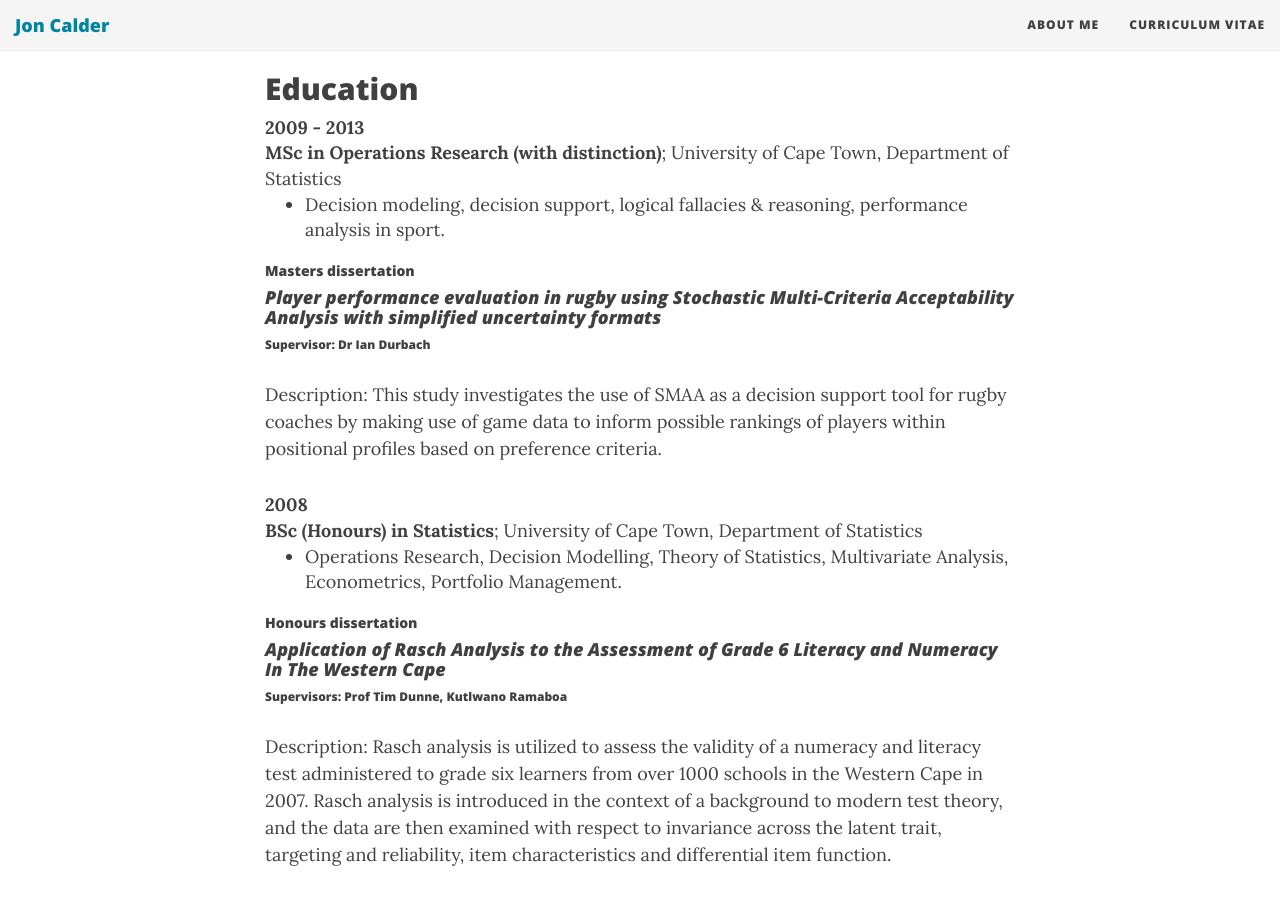
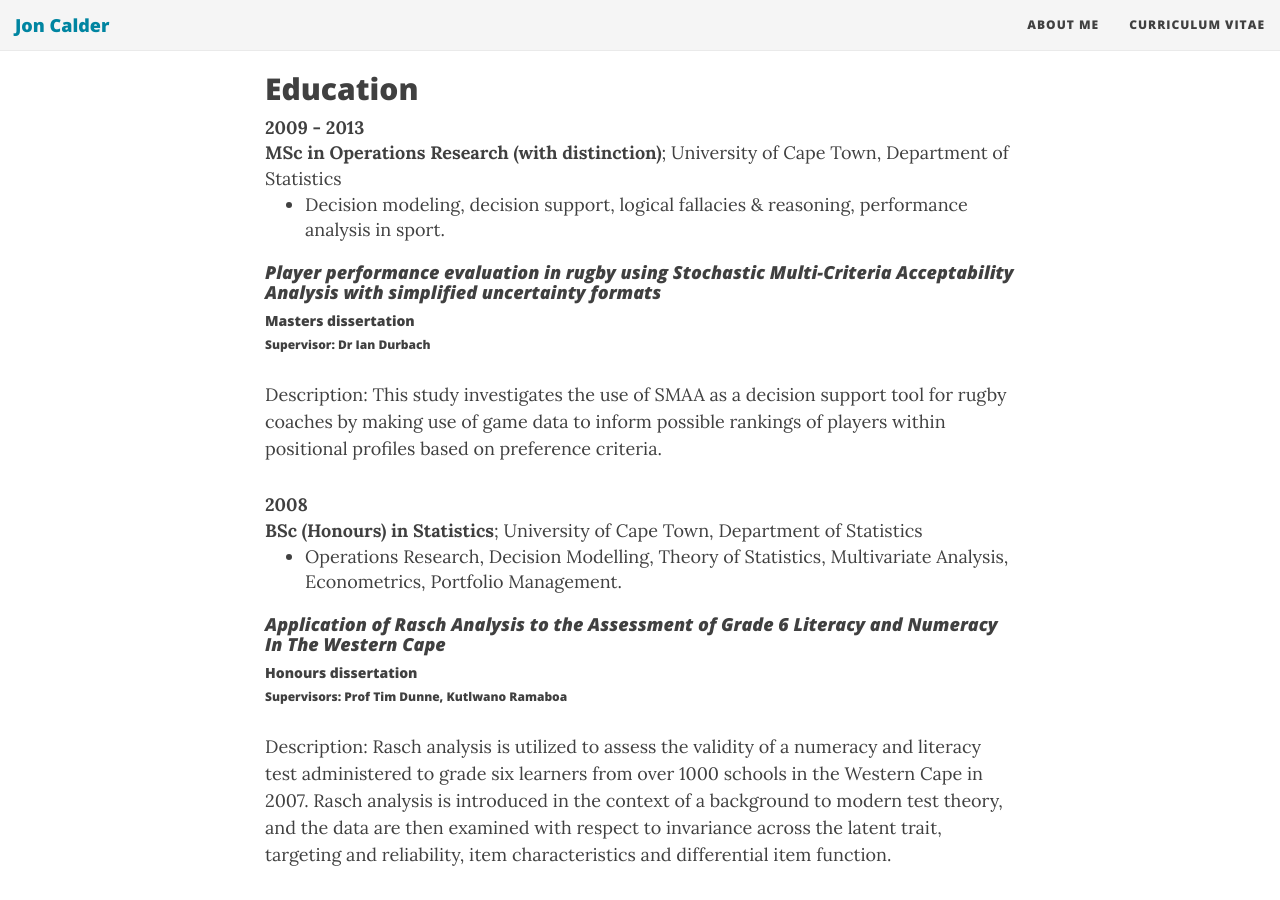
Before and after one commit to jonmcalder/jonmcalder.github.io, a Jekyll site: the page built from cv.md, in a window 1280 px wide and 900 px high, scrolled down 2741 px. Built offline with Jekyll 4.4.1, drawn with Linux system fonts in a browser that asks for light colours; nearby versions of some CDN libraries.

Commit message:
Update cv.md
Re-order items under dissertation titles.

```diff
--- a/cv.md
+++ b/cv.md
@@ -100,9 +100,9 @@ Education
 
     * Decision modeling, decision support, logical fallacies & reasoning, performance analysis in sport.
 
+#### _Player performance evaluation in rugby using Stochastic Multi-Criteria Acceptability Analysis with simplified uncertainty formats_
+
 ##### Masters dissertation
-
-#### _Player performance evaluation in rugby using Stochastic Multi-Criteria Acceptability Analysis with simplified uncertainty formats_
 
 ###### Supervisor: Dr Ian Durbach
 
@@ -113,9 +113,9 @@ Description: This study investigates the use of SMAA as a decision support tool
 
     * Operations Research, Decision Modelling, Theory of Statistics, Multivariate Analysis, Econometrics, Portfolio Management.
 
+#### _Application of Rasch Analysis to the Assessment of Grade 6 Literacy and Numeracy In The Western Cape_
+
 ##### Honours dissertation
-
-#### _Application of Rasch Analysis to the Assessment of Grade 6 Literacy and Numeracy In The Western Cape_
 
 ###### Supervisors: Prof Tim Dunne, Kutlwano Ramaboa
 
```
